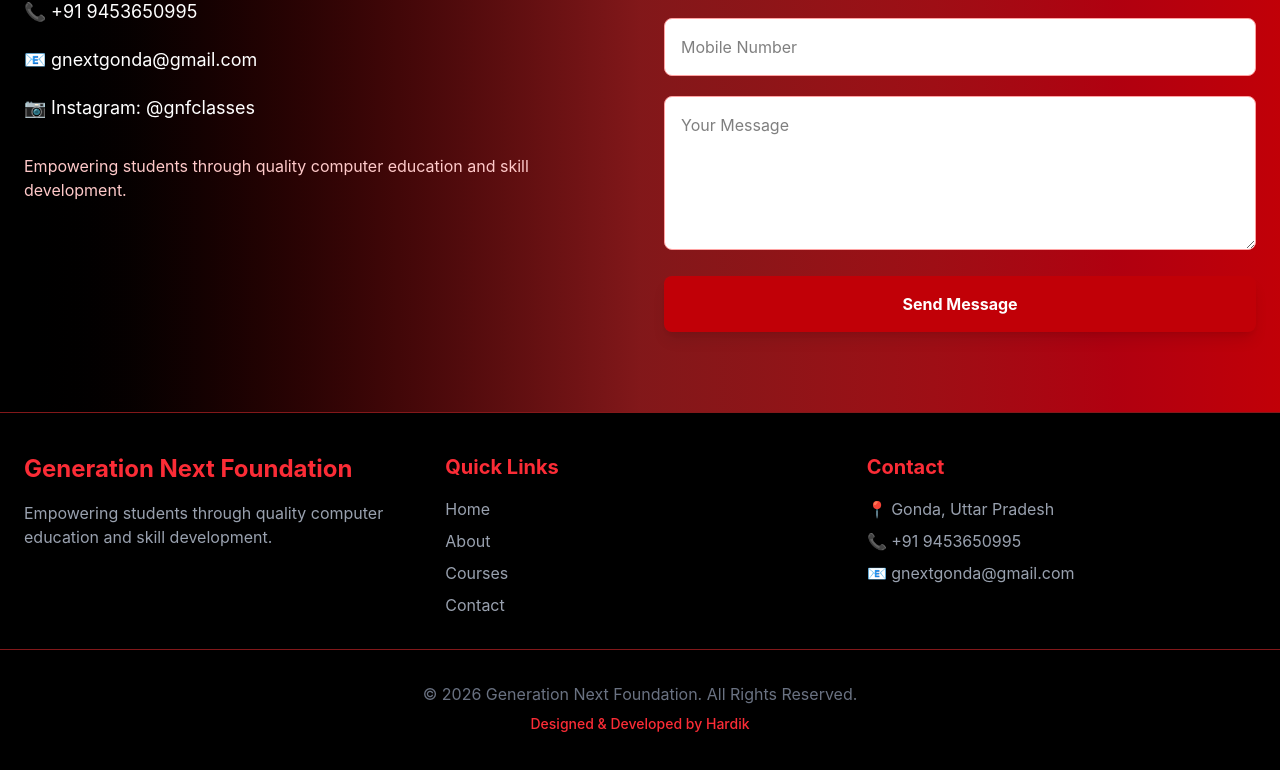
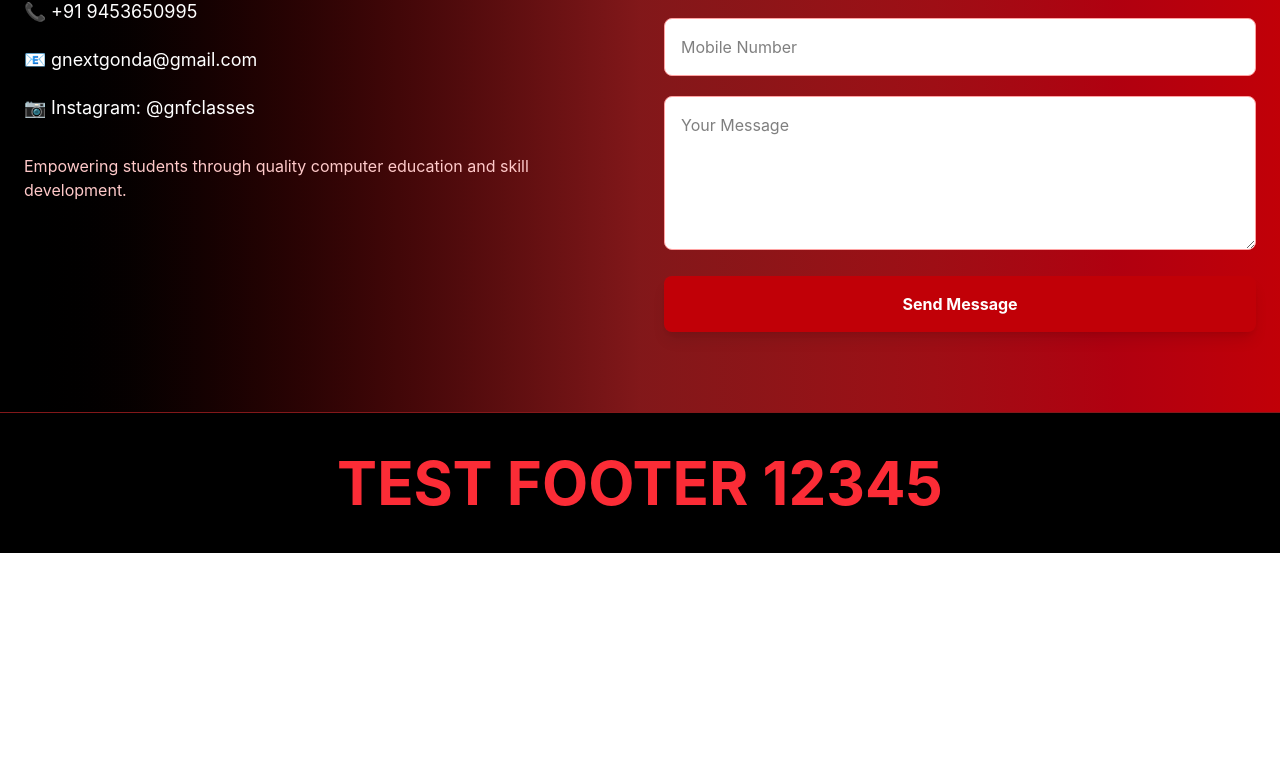
Before and after one commit to hardiksrivastava842-sketch/generation-next-foundation, a React (Vite) app: page / in a window 1280 px wide. Shown: the part 3158-3928 px from the top of the page. After the commit the page ends 3711 px from the top, so only its background shows below. Built offline with nearby package versions, Linux system fonts and the light colour scheme; no server answers.

Commit message:
Footer test

```diff
--- a/src/components/Footer/Footer.jsx
+++ b/src/components/Footer/Footer.jsx
@@ -1,65 +1,13 @@
 function Footer() {
   return (
     <footer className="bg-black text-white py-10 border-t border-red-900">
-      <div className="max-w-7xl mx-auto px-6 grid grid-cols-1 md:grid-cols-3 gap-8">
 
-        {/* Foundation Info */}
-        <div>
-          <h2 className="text-2xl font-bold text-red-500 mb-4">
-            Generation Next Foundation
-          </h2>
+      <div className="max-w-7xl mx-auto px-6">
 
-          <p className="text-gray-400">
-            Empowering students through quality computer education and skill
-            development.
-          </p>
-        </div>
+        <h1 className="text-center text-6xl font-bold text-red-500">
+          TEST FOOTER 12345
+        </h1>
 
-        {/* Quick Links */}
-        <div>
-          <h2 className="text-xl font-bold text-red-500 mb-4">
-            Quick Links
-          </h2>
-
-          <ul className="space-y-2 text-gray-400">
-            <li className="hover:text-red-400 cursor-pointer">Home</li>
-            <li className="hover:text-red-400 cursor-pointer">About</li>
-            <li className="hover:text-red-400 cursor-pointer">Courses</li>
-            <li className="hover:text-red-400 cursor-pointer">Contact</li>
-          </ul>
-        </div>
-
-        {/* Contact */}
-        <div>
-          <h2 className="text-xl font-bold text-red-500 mb-4">
-            Contact
-          </h2>
-
-          <p className="text-gray-400 mb-2">
-            📍 Gonda, Uttar Pradesh
-          </p>
-
-          <p className="text-gray-400 mb-2">
-            📞 +91 9453650995
-          </p>
-
-          <p className="text-gray-400">
-            📧 gnextgonda@gmail.com
-          </p>
-        </div>
-
-      </div>
-
-      <hr className="my-8 border-red-900" />
-
-      <div className="text-center space-y-2">
-        <p className="text-gray-500">
-          © 2026 Generation Next Foundation. All Rights Reserved.
-        </p>
-
-        <p className="text-sm text-red-500 font-medium">
-          Designed &amp; Developed by Hardik
-        </p>
       </div>
 
     </footer>
```
